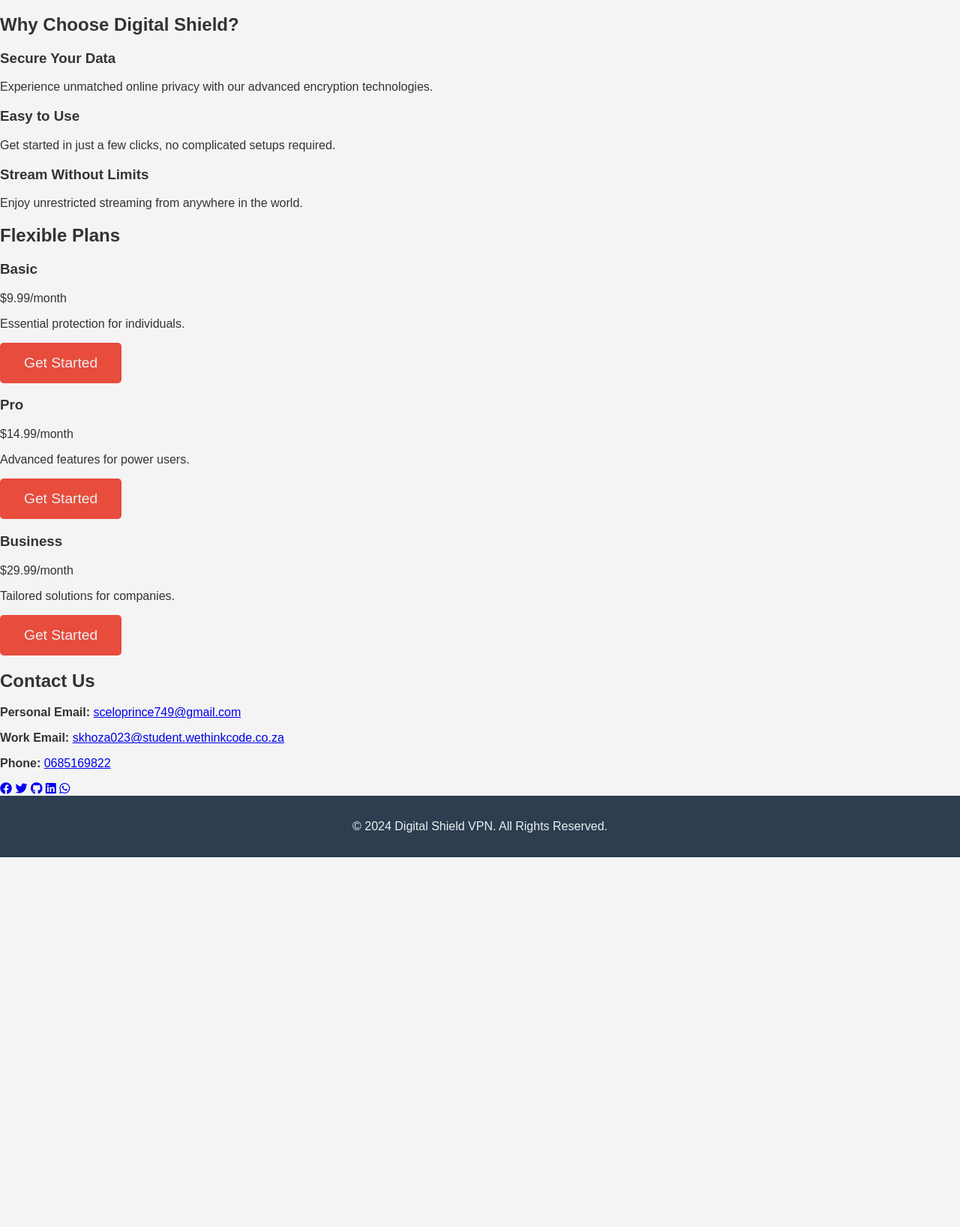
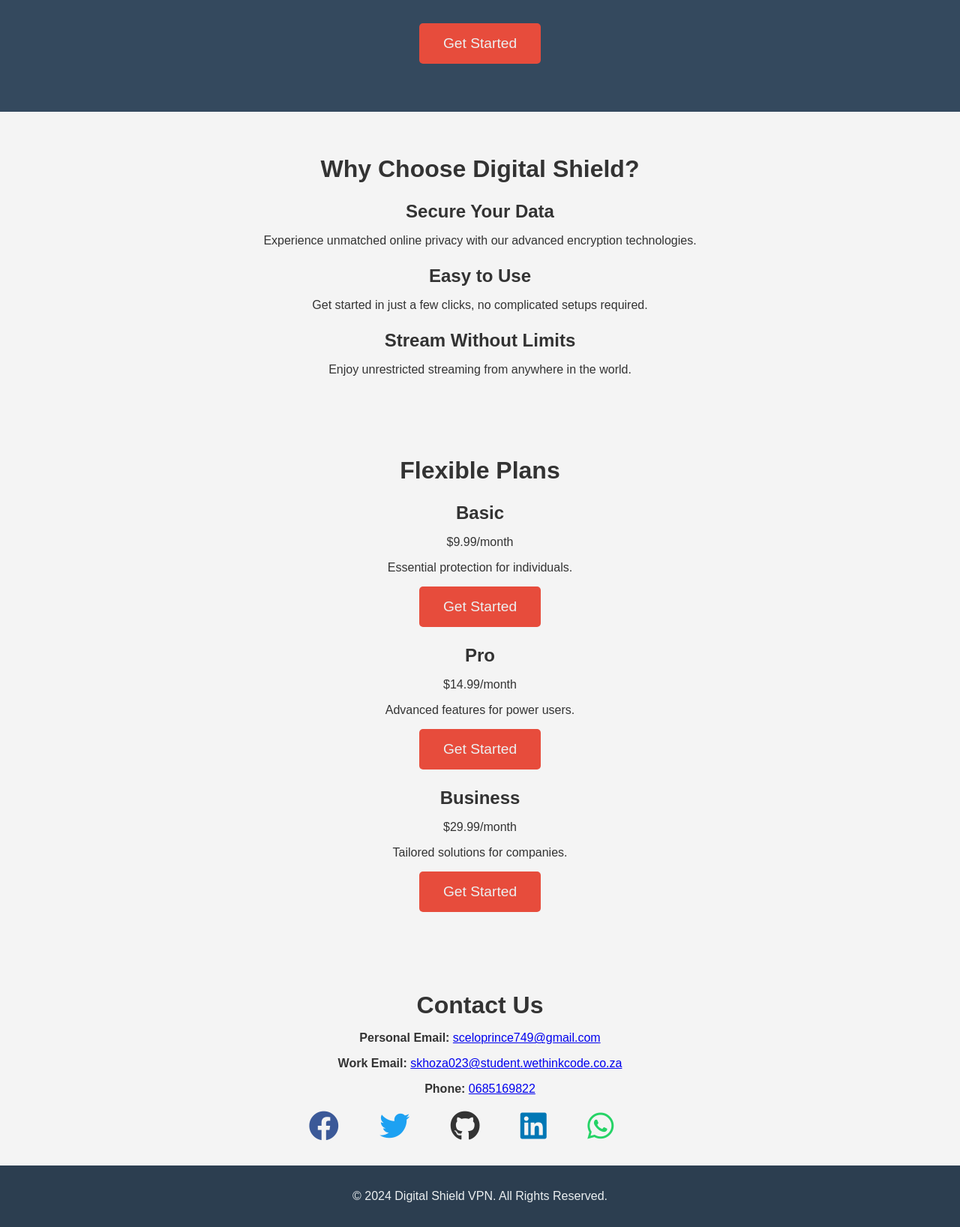
Before and after one commit to scelokhoza/Digital-Shield-VPN, a Flask app: page / in a window 1280 px wide. Shown: the part 448-2084 px from the top of the page at 75% size. Before the commit the page ends 1591 px from the top, so only its background shows below. Run offline with Flask 3, Linux system fonts and the light colour scheme.

Commit message:
modifying the websitewith basic css3 to add beauty to the website

```diff
--- a/static/styles.css
+++ b/static/styles.css
@@ -7,7 +7,6 @@ body {
     color: #333;
 }
 
-/* Header Styles */
 header {
     display: flex;
     justify-content: space-between;
@@ -18,7 +17,7 @@ header {
 }
 
 .logo img {
-    height: 50px;
+    height: 200px;
 }
 
 nav ul {
@@ -42,11 +41,10 @@ nav ul li a:hover {
     text-decoration: underline;
 }
 
-/* Hero Section Styles */
 .hero {
     text-align: center;
     padding: 4rem 2rem;
-    background: url('path/to/your/background-image.jpg') no-repeat center center/cover;
+    background-color: #34495e;
     color: #ecf0f1;
 }
 
@@ -74,7 +72,59 @@ nav ul li a:hover {
     background-color: #c0392b;
 }
 
-/* Footer Styles */
+.features, .pricing, .contact {
+    padding: 2rem;
+    text-align: center;
+}
+
+.features h2, .pricing h2, .contact h2 {
+    font-size: 2rem;
+    margin-bottom: 1rem;
+}
+
+.feature, .plan {
+    margin: 1rem 0;
+}
+
+.feature h3, .plan h3 {
+    font-size: 1.5rem;
+    margin-bottom: 0.5rem;
+}
+.social-icons {
+    margin-top: 20px;
+}
+.social-icons a {
+    margin-right: 50px;
+    font-size: 24px;
+    color: #333;
+    text-decoration: none;
+}
+.social-icons a i {
+    font-size: 40px;
+    transition: transform 0.2s ease-in-out;
+}
+
+.fa-facebook {
+    color: #3b5998;
+}
+
+.fa-twitter {
+    color: #1da1f2;
+}
+
+.fa-linkedin {
+    color: #0077b5;
+}
+
+.fa-whatsapp {
+    color: #25d366;
+}
+
+.social-icons a:hover i {
+    transform: scale(1.2);
+}
+
+
 footer {
     text-align: center;
     padding: 1rem 2rem;
```
